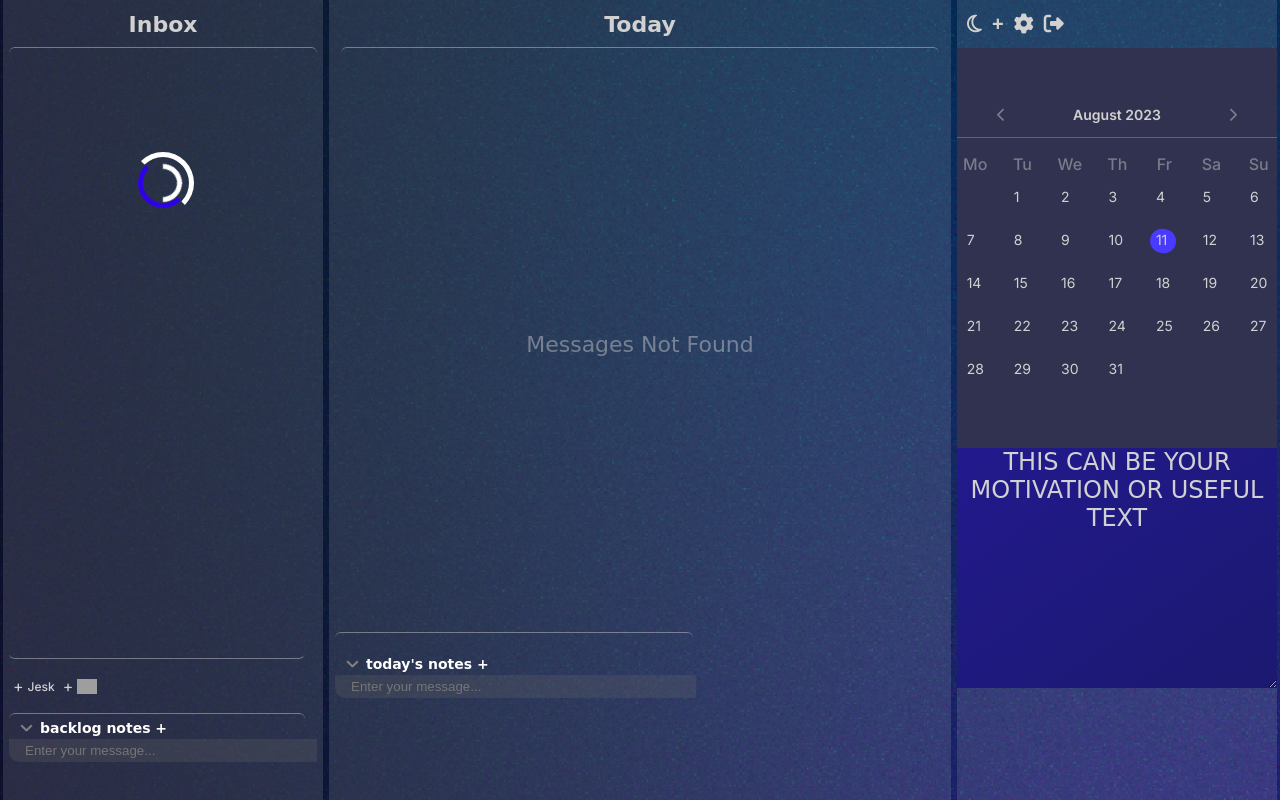
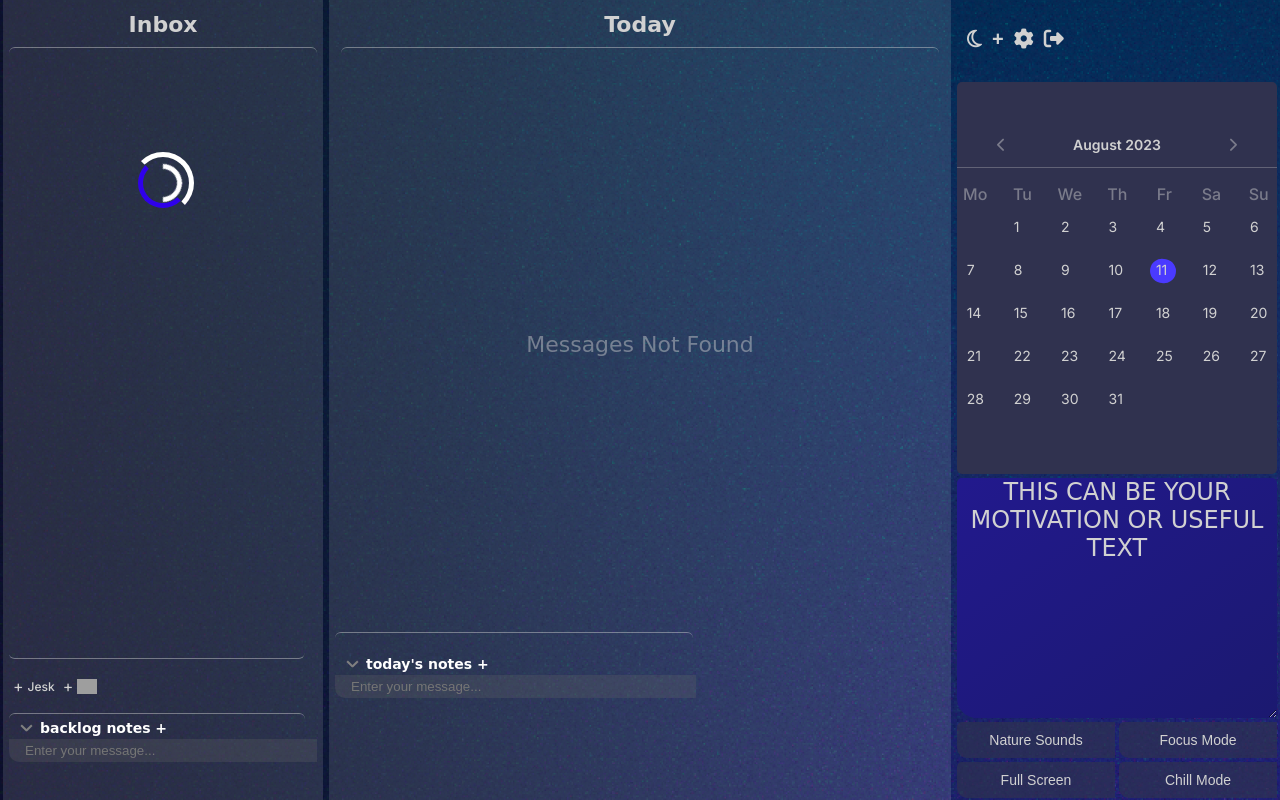
Before and after one commit to Jaswine/JeskLauncher, a Django app: page / in a window 1280 px wide. Run offline with Django 4.2, Linux system fonts and the light colour scheme; the visitor is signed in with stand-in values (Sample User, id 1); data that the repository does not hold is empty; some libraries are stand-ins or nearby versions; some web fonts are replaced; grey boxes are pictures that could not be loaded.

Commit message:
add footer with buttons style

```diff
--- a/base/templates/base/blocks/Calendar.html
+++ b/base/templates/base/blocks/Calendar.html
@@ -38,7 +38,14 @@
 
    <!-- _________ FOOTER __________ -->
    <div class="calendar__footer">
-
+      <div class="calendar__footer__line">
+         <button id="natureSounds">Nature Sounds</button>
+         <button id="focusMode">Focus Mode</button>
+      </div>
+      <div class="calendar__footer__line">
+         <button id="fullScreen">Full Screen</button>
+         <button id="chillMode"> Chill Mode</button>
+      </div>
    </div>
 
 </div>
@@ -49,9 +56,9 @@
 <script src="{% static 'js/components/focusMode.js' %}" ></script>
 <script src="{% static 'js/components/music.js' %}" ></script>
 <script src="{% static 'js/accounts.js' %}" ></script>
-<script src="{% static 'js/components/fullscreen.js' %}" ></script>
 
 <script src="{% static 'js/components/showForm.js' %}" ></script>
 <script src="{% static 'js/components/chill_mode.js' %}" ></script> {% endcomment %}
 
 <script src="{% static 'js/components/calendar.js' %}" ></script>
+<script src="{% static 'js/components/fullscreen.js' %}" ></script>
--- a/static/css/index.css
+++ b/static/css/index.css
@@ -86,6 +86,8 @@
     max-width: 25%;
     transition: all .3s linear;
     position: relative;
+
+    background-color: transparent;
  }
 
  /* column__icons */
@@ -407,7 +409,9 @@
 /*
 ! ______ CALENDAR _______
 */
-
+.calendar {
+   row-gap: 4px;
+}
 /*
  ? _____ SETTINGS ______
 */
@@ -419,7 +423,7 @@
    gap: 10px;
 
    width: 100%;
-   height: 6vh;
+   height: 10vh;
    padding: 4px 10px;
 }
 .calendar__settings button, a {
@@ -441,6 +445,7 @@
    align-items: center;
    flex-direction: column;
    padding: 0 10px;
+   border-radius: 5px;
 }
 .calendar__header {
    display: flex;
@@ -518,9 +523,11 @@
 }
 .calendar__body tr td:hover:after {
    opacity: 1;
+   color: var(--white);
 }
 .calendar__body tr .active::after {
    opacity: 1;
+   color: var(--white);
 }
 
 
@@ -537,6 +544,7 @@
 
    width: 100%;
    height: 30vh;
+
 }
 .calendar__motivation__type {
    position: absolute;
@@ -562,6 +570,7 @@
 
    cursor: pointer;
    color: var(--white);
+
 }
 #motivation_type option {
    background-color: var(--violet);
@@ -582,6 +591,8 @@
 
    background: rgb(34,25,141);
    background: linear-gradient(145deg, rgba(34,25,141,1) 0%, rgba(27,25,112,1) 100%);
+
+   border-radius: 5px 5px 5px 20px;
 }
 .calendar__motivation__place textarea {
    width: 100%;
@@ -604,3 +615,43 @@
 
    margin: auto;
 }
+
+/*
+ ? _____ FOOTER ______
+*/
+.calendar__footer {
+   display: flex;
+   justify-content: center;
+   align-items: center;
+   flex-direction: column;
+
+   width: 100%;
+   height: 10vh;
+
+   gap: 4px;
+   padding-bottom: 2px;
+}
+.calendar__footer__line {
+   display: flex;
+   justify-content: space-between;
+   align-items: center;
+
+   width: 100%;
+   height: 50%;
+   gap: 4px;
+}
+.calendar__footer__line button {
+   background-color: var(--oviolet);
+   color: var(--lightgray);
+
+   width: 100%;
+   height: 100%;
+
+   border-radius: 5px 0 0 10px;
+   font-size: 14px;
+   cursor: pointer;
+}
+.calendar__footer__line button:hover {
+   background-color: var(--violet);
+   color: var(--white);
+}
--- a/static/css/variables.css
+++ b/static/css/variables.css
@@ -11,6 +11,7 @@
 
    --oblue: RGBa(47, 0, 234, 0.46);
    --olightgray: rgba(209, 209, 209, 0.46);
+   --oviolet: rgba(48, 50, 79, .66);
 
    --inter: 'Inter', sans-serif;
    --brunoAceSC: 'Bruno Ace SC', cursive;
--- a/static/js/components/fullscreen.js
+++ b/static/js/components/fullscreen.js
@@ -1,8 +1,5 @@
-// Full Screen
-const FullScreen = document.getElementById('FullScreen')
-
-
-FullScreen.onclick = () => {
+// TODO: Full screen
+document.querySelector('#fullScreen').onclick = () => {
     if (document.documentElement.requestFullscreen()) {
        document.exitFullscreen()
     } else{
```
